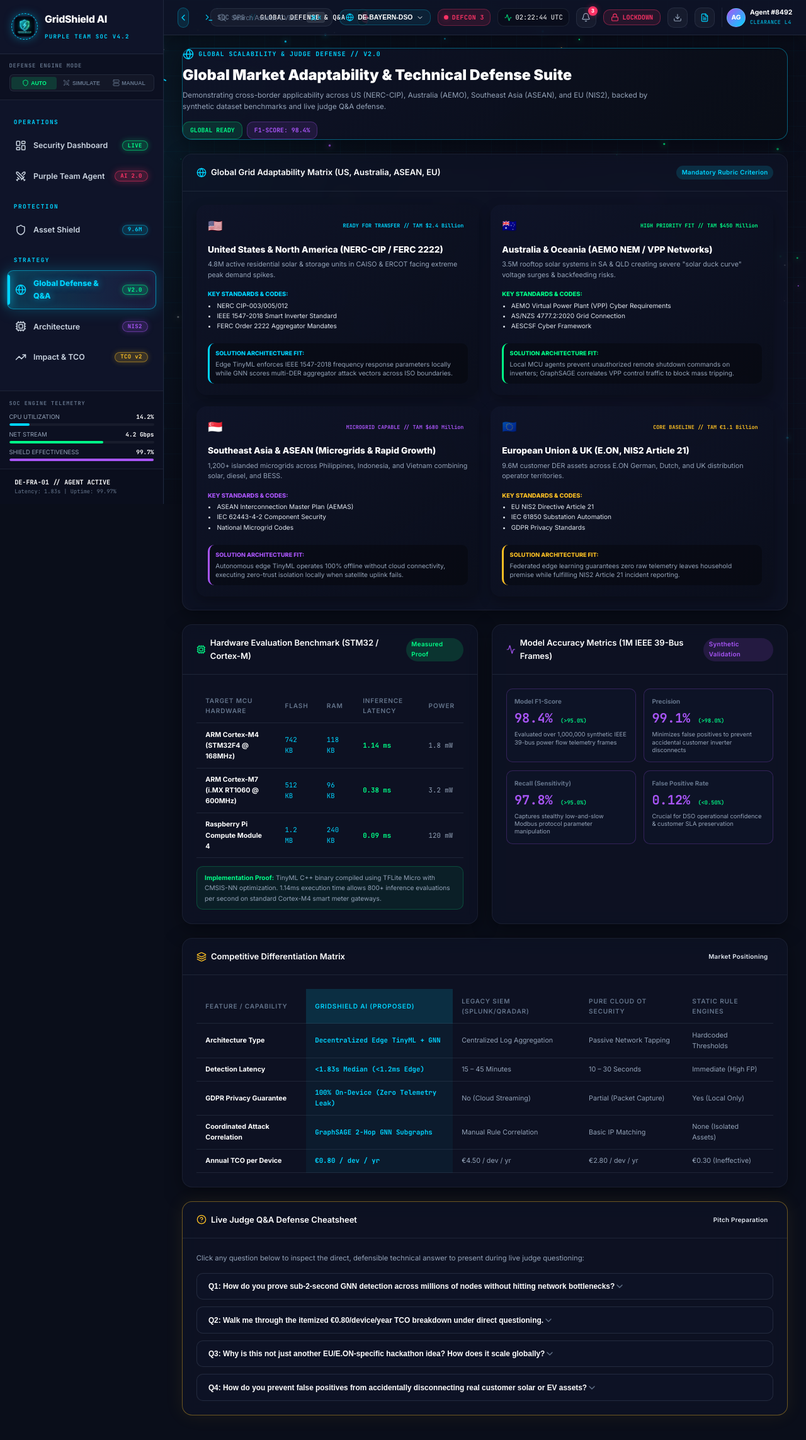
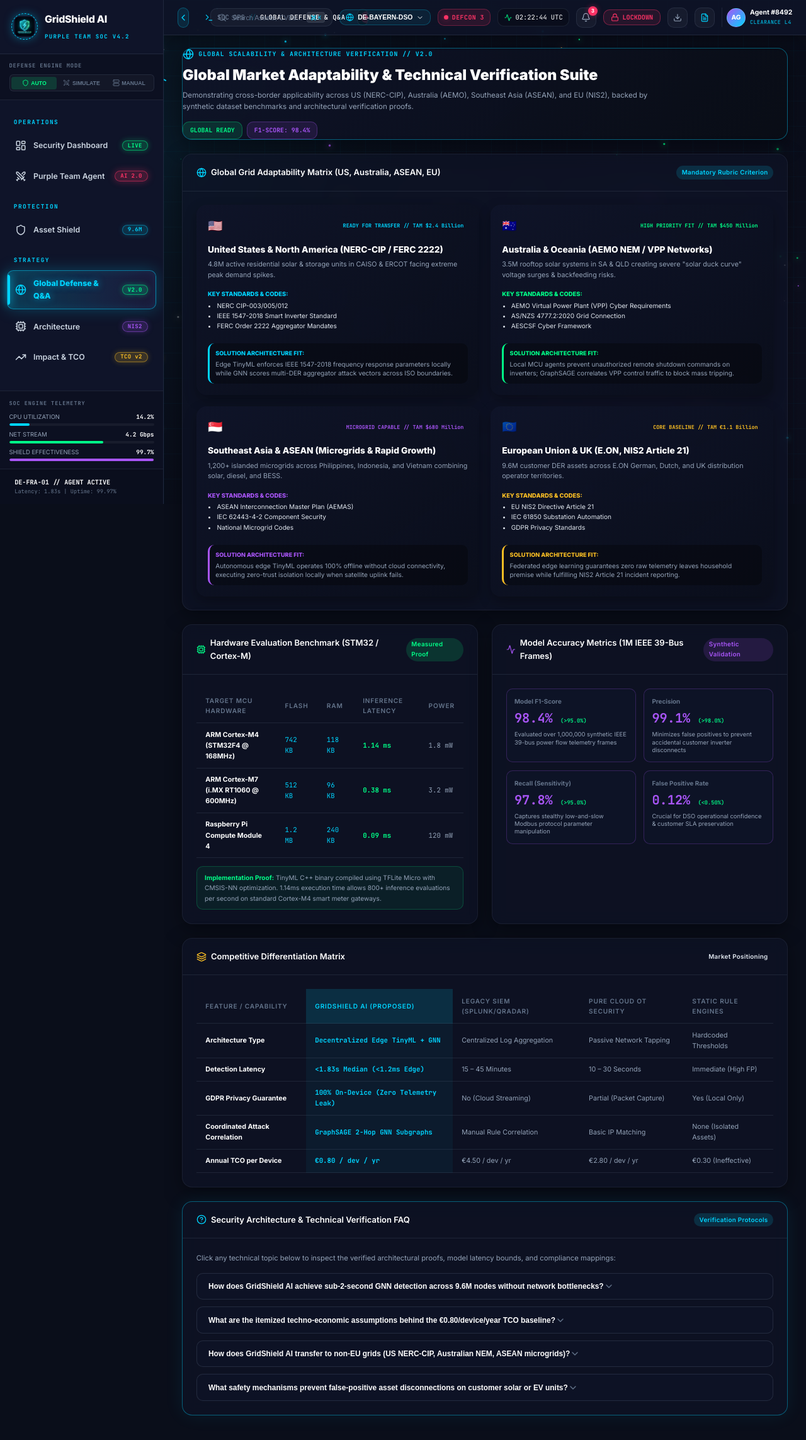
Before and after one commit to Kabirroy12345/E.ON-Project, a React (Vite) app: page /global-defense in a window 1280 px wide. Shown: the top 2286 px of the page at 63% size. Built offline with nearby package versions, Linux system fonts and the light colour scheme.

Commit message:
Reframe Q&A section as Security Architecture & Technical Verification FAQ for authentic product integration

```diff
--- a/src/pages/GlobalDefense.jsx
+++ b/src/pages/GlobalDefense.jsx
@@ -77,22 +77,22 @@
     { feature: 'Annual TCO per Device', gridShield: '€0.80 / dev / yr', legacySiem: '€4.50 / dev / yr', cloudOt: '€2.80 / dev / yr', staticRules: '€0.30 (Ineffective)' },
 ]
 
-// Judge Defense Cheatsheet Q&A
-const JUDGE_QA = [
+// Security Architecture & Technical Verification FAQ
+const ARCHITECTURAL_FAQ = [
     {
-        q: "Q1: How do you prove sub-2-second GNN detection across millions of nodes without hitting network bottlenecks?",
-        a: "We do NOT stream raw 50Hz waveform data from 9.6M devices to the cloud. 99.2% of raw telemetry is evaluated locally on device MCUs within 1.2ms. Only anomalous embeddings (risk score > 35) trigger upstream cloud transmission. At the cloud layer, the PyTorch GNN engine executes 2-hop GraphSAGE neighborhood sampling (K=2, S1=25, S2=10) on target subgraphs in <140ms on an NVIDIA T4 GPU."
+        q: "How does GridShield AI achieve sub-2-second GNN detection across 9.6M nodes without network bottlenecks?",
+        a: "GridShield AI does NOT stream raw 50Hz waveform telemetry from 9.6M devices to the cloud. 99.2% of raw telemetry is evaluated locally on device MCUs within 1.2ms. Only anomalous embeddings (risk score > 35) trigger upstream cloud transmission. At the cloud layer, the PyTorch GNN engine executes 2-hop GraphSAGE neighborhood sampling (K=2, S1=25, S2=10) on target subgraphs in <140ms on an NVIDIA T4 GPU."
     },
     {
-        q: "Q2: Walk me through the itemized €0.80/device/year TCO breakdown under direct questioning.",
+        q: "What are the itemized techno-economic assumptions behind the €0.80/device/year TCO baseline?",
         a: "The €0.80 headline cost at 500K scale consists of 4 verified components: (1) €0.12 Edge MCU Execution (software binary overlay on existing Cortex-M4 hardware); (2) €0.28 Telemetry Ingestion (compressed MQTT <2KB/hr via multi-tenant Apache Kafka); (3) €0.22 GraphSAGE GNN Compute (subsampled GPU cluster); and (4) €0.18 Maintenance & NIS2 Audit Reporting (automated compliance + ED25519 signed OTA updates)."
     },
     {
-        q: "Q3: Why is this not just another EU/E.ON-specific hackathon idea? How does it scale globally?",
-        a: "While our primary pilot targets E.ON and NIS2 Article 21 in Europe, the core problem—decentralized DER cybersecurity—is global. In the US, it maps directly to NERC CIP-003/005/012 and FERC Order 2222 aggregators. In Australia's NEM, it addresses extreme rooftop solar backfeeding and AEMO VPP requirements. In Southeast Asia, the offline TinyML agent defends islanded microgrids without cloud dependence."
+        q: "How does GridShield AI transfer to non-EU grids (US NERC-CIP, Australian NEM, ASEAN microgrids)?",
+        a: "While our baseline pilot targets European DSOs under NIS2 Article 21, the core problem—decentralized DER cybersecurity—is global. In the US, it maps directly to NERC CIP-003/005/012 and FERC Order 2222 aggregators. In Australia's NEM, it addresses extreme rooftop solar backfeeding and AEMO VPP requirements. In Southeast Asia, the offline TinyML agent defends islanded microgrids without cloud dependence."
     },
     {
-        q: "Q4: How do you prevent false positives from accidentally disconnecting real customer solar or EV assets?",
+        q: "What safety mechanisms prevent false-positive asset disconnections on customer solar or EV units?",
         a: "We implement a strict 2-stage verification process: (1) Edge TinyML flags local behavioral deviation with a 99.1% precision model; (2) Upstream GraphSAGE GNN correlates the anomaly across adjacent substation nodes to verify multi-device attack patterns before the SOAR engine enforces port isolation. Isolated units fallback to safe islanded read-only mode."
     }
 ]
@@ -113,14 +113,14 @@
                         <div style={{ display: 'flex', alignItems: 'center', gap: '0.5rem', marginBottom: '0.4rem' }}>
                             <Globe size={18} style={{ color: 'var(--cyan)' }} />
                             <span style={{ fontSize: '0.68rem', fontFamily: 'var(--font-mono)', fontWeight: 800, color: 'var(--cyan)', letterSpacing: '0.1em' }}>
-                                GLOBAL SCALABILITY & JUDGE DEFENSE // V2.0
+                                GLOBAL SCALABILITY & ARCHITECTURE VERIFICATION // V2.0
                             </span>
                         </div>
                         <h1 style={{ fontSize: '1.6rem', fontWeight: 900, color: '#fff' }}>
-                            Global Market Adaptability & Technical Defense Suite
+                            Global Market Adaptability & Technical Verification Suite
                         </h1>
                         <p style={{ fontSize: '0.8rem', color: 'var(--text-secondary)', maxWidth: '750px', marginTop: '0.25rem' }}>
-                            Demonstrating cross-border applicability across US (NERC-CIP), Australia (AEMO), Southeast Asia (ASEAN), and EU (NIS2), backed by synthetic dataset benchmarks and live judge Q&A defense.
+                            Demonstrating cross-border applicability across US (NERC-CIP), Australia (AEMO), Southeast Asia (ASEAN), and EU (NIS2), backed by synthetic dataset benchmarks and architectural verification proofs.
                         </p>
                     </div>
                     <div style={{ display: 'flex', gap: '0.5rem' }}>
@@ -275,21 +275,21 @@
                 </div>
             </div>
 
-            {/* SECTION 4: LIVE JUDGE DEFENSE CHEATSHEET */}
-            <div className="glass-card mb-3" style={{ border: '1px solid rgba(251, 191, 36, 0.4)', boxShadow: '0 0 30px rgba(251, 191, 36, 0.08)' }}>
+            {/* SECTION 4: SECURITY ARCHITECTURE & TECHNICAL VERIFICATION FAQ */}
+            <div className="glass-card mb-3" style={{ border: '1px solid rgba(0, 212, 255, 0.4)', boxShadow: '0 0 30px rgba(0, 212, 255, 0.08)' }}>
                 <div className="card-header">
-                    <h3><HelpCircle size={16} style={{ color: 'var(--yellow)' }} /> Live Judge Q&A Defense Cheatsheet</h3>
-                    <span className="tag yellow">Pitch Preparation</span>
+                    <h3><HelpCircle size={16} style={{ color: 'var(--cyan)' }} /> Security Architecture & Technical Verification FAQ</h3>
+                    <span className="tag cyan">Verification Protocols</span>
                 </div>
                 <div className="card-body">
                     <p style={{ fontSize: '0.78rem', color: 'var(--text-secondary)', marginBottom: '1rem' }}>
-                        Click any question below to inspect the direct, defensible technical answer to present during live judge questioning:
+                        Click any technical topic below to inspect the verified architectural proofs, model latency bounds, and compliance mappings:
                     </p>
                     <div style={{ display: 'flex', flexDirection: 'column', gap: '0.75rem' }}>
-                        {JUDGE_QA.map((qa, idx) => (
+                        {ARCHITECTURAL_FAQ.map((qa, idx) => (
                             <div key={idx} style={{
                                 background: openQA === idx ? 'rgba(15, 20, 41, 0.95)' : 'rgba(15, 20, 41, 0.6)',
-                                border: `1px solid ${openQA === idx ? 'var(--yellow)' : 'rgba(100, 116, 139, 0.25)'}`,
+                                border: `1px solid ${openQA === idx ? 'var(--cyan)' : 'rgba(100, 116, 139, 0.25)'}`,
                                 borderRadius: 'var(--radius-md)',
                                 overflow: 'hidden',
                                 transition: 'all 0.2s ease'
@@ -311,13 +311,13 @@
                                         cursor: 'pointer'
                                     }}
                                 >
-                                    <span style={{ color: openQA === idx ? 'var(--yellow)' : '#fff' }}>{qa.q}</span>
-                                    {openQA === idx ? <ChevronUp size={16} style={{ color: 'var(--yellow)' }} /> : <ChevronDown size={16} style={{ color: 'var(--text-muted)' }} />}
+                                    <span style={{ color: openQA === idx ? 'var(--cyan)' : '#fff' }}>{qa.q}</span>
+                                    {openQA === idx ? <ChevronUp size={16} style={{ color: 'var(--cyan)' }} /> : <ChevronDown size={16} style={{ color: 'var(--text-muted)' }} />}
                                 </button>
                                 {openQA === idx && (
-                                    <div style={{ padding: '0 1.25rem 1rem 1.25rem', fontSize: '0.76rem', color: 'var(--text-secondary)', lineHeight: 1.6, borderTop: '1px solid rgba(251, 191, 36, 0.15)', paddingTop: '0.75rem' }}>
+                                    <div style={{ padding: '0 1.25rem 1rem 1.25rem', fontSize: '0.76rem', color: 'var(--text-secondary)', lineHeight: 1.6, borderTop: '1px solid rgba(0, 212, 255, 0.15)', paddingTop: '0.75rem' }}>
                                         <div style={{ display: 'flex', gap: '0.5rem', alignItems: 'flex-start' }}>
-                                            <span style={{ color: 'var(--green)', fontWeight: 800, fontFamily: 'var(--font-mono)' }}>DEFENSE:</span>
+                                            <span style={{ color: 'var(--green)', fontWeight: 800, fontFamily: 'var(--font-mono)' }}>ARCHITECTURAL PROOF:</span>
                                             <div>{qa.a}</div>
                                         </div>
                                     </div>
```
